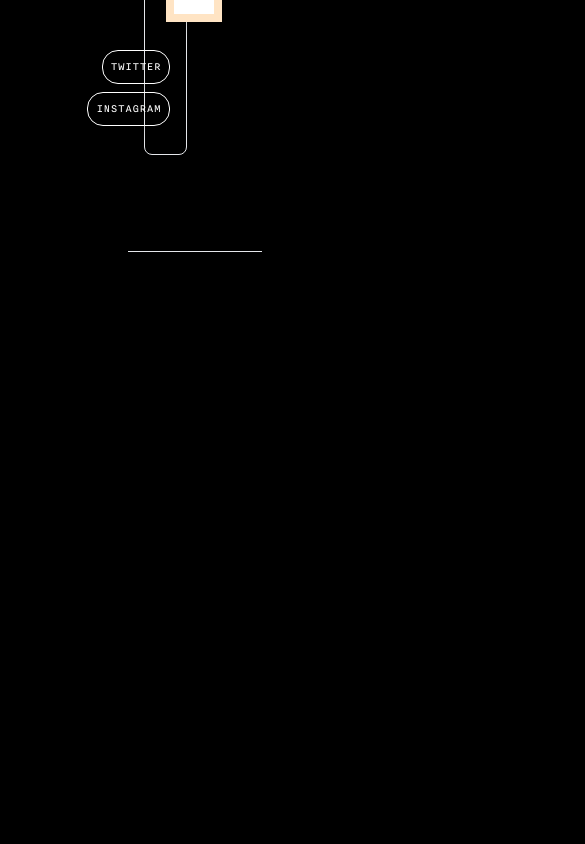
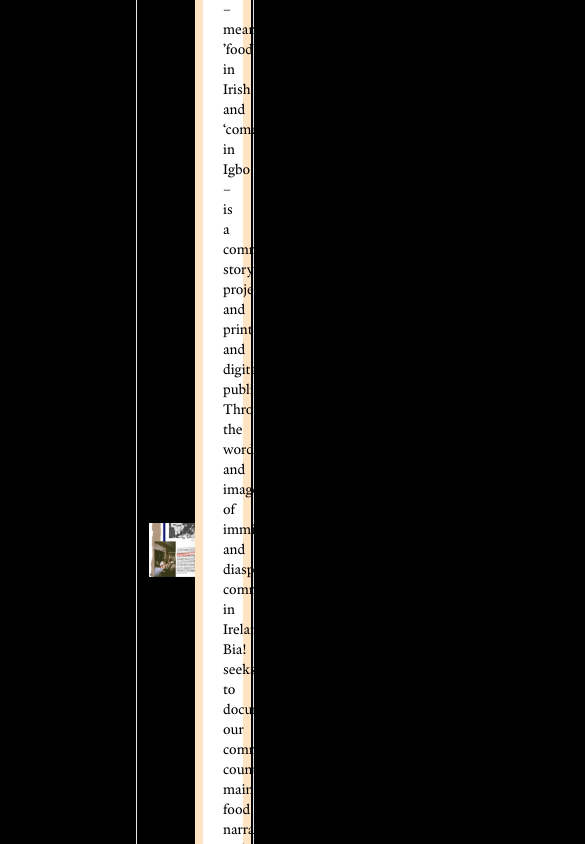
Before and after one commit to tobyonono/foodathome, a React (Create React App) app: page / in a window 390 px wide. Shown: the part 4391-5235 px from the top of the page, 585 px wide, since content can reach past the window. Before the commit the page ends 4803 px from the top, so only its background shows below. Built offline with nearby package versions, Linux system fonts and the light colour scheme.

Commit message:
added featured video section plus little mobile update

```diff
--- a/src/Home.js
+++ b/src/Home.js
@@ -8,6 +8,7 @@ import RecipeList from './components/RecipeList';
 import SubmitButton from './components/SubmitButton';
 import RecipePage from './RecipePage';
 import ReadingList from './components/ReadingList';
+import {StaticReadingList, staticVideoList} from './components/StaticReadingList';
 import { Link } from "react-router-dom";
 import { Search } from './icons/svg/svgs.js';
 import { Search2 } from './icons/svg/svgs.js';
@@ -64,15 +65,22 @@ const Home = () => {
                     onChange={onIngredientChange} placeholder="Search Something" />
                 <button className='searchButton hover-search-submit' onClick={getRecipes}><Search2 /></button>
             </header>
-            <section className='p-20 pb-0 mb-0 border-0'>
+            <section className='p-20 pb-0 border-0 mx-10'>
                 <div className="flex p-4">
                     <span className="text-white font-nitti text-4xl uppercase">Featured Reading</span>
                 </div>
-                <ReadingList />
-                <hr className='w-full'/>
+                <ReadingList staticList={StaticReadingList} />
+                <hr className='w-full m-4' />
+            </section>
+            <section className='p-20 pb-0 border-0 mx-10'>
+            <div className="flex p-4">
+                    <span className="text-white font-nitti text-4xl uppercase">Featured Video</span>
+                </div>
+                <ReadingList staticList={staticVideoList} />
+                <hr className='w-full m-4' />
             </section>
 
-            <section className='p-20 pb-0 mb-0 border-0'>
+            <section className='p-20 pb-0 border-0'>
                 <div className="flex p-4">
                     {recipeData && <span className="text-white font-nitti text-4xl uppercase">Recipes</span>}
                 </div>
--- a/src/RecipePage.css
+++ b/src/RecipePage.css
@@ -14,7 +14,7 @@
 
 section{
     border-top: 1px solid lightgrey;
-    margin: 3em;
+
 }
 
 .socialButton{
--- a/src/components/ReadingList.js
+++ b/src/components/ReadingList.js
@@ -1,19 +1,18 @@
 import React from 'react';
 import SingleRead from './SingleRead';
 import SingleRead2 from './SingleRead2';
-import StaticReadingList from './StaticReadingList';
 import '../Read.css';
 
-const ReadingList = () => {
-    const readCard = StaticReadingList.map((read, i) => {
+const ReadingList = ({staticList}) => {
+    const readCard = staticList.map((read, i) => {
 
         return <SingleRead2 key={read.id} id={read.id} name={read.name} image={read.img}
-            author={read.author} description={read.description} twitter={read.twitter} instagram={read.instagram}/>
+            author={read.author} description={read.description} twitter={read.twitter} instagram={read.instagram} asset={read.asset}/>
     });
 
     return (
         <div>
-            <ul className='grid grid-cols-2 gap-4 p-4'>
+            <ul className='grid grid-cols-1 lg:grid-cols-2 gap-8 p-4'>
                 {readCard}
             </ul>
         </div>
--- a/src/components/SingleRead2.js
+++ b/src/components/SingleRead2.js
@@ -2,9 +2,9 @@ import React from 'react';
 import { Link } from 'react-router-dom';
 
 
-const SingleRead = ({ id, name, author, image, description, twitter, instagram }) => (
+const SingleRead = ({ id, name, author, image, asset, description, twitter, instagram }) => (
 
-    <li className="relative grid grid-cols-[repeat(12,_1fr)] items-center font-nitti mb-20 p-3 border font-nitti text-sm uppercase shadow-lg rounded-lg">
+    <li className="relative grid grid-cols-[repeat(12,_1fr)] items-center font-nitti p-3 border font-nitti text-sm uppercase shadow-lg rounded-lg">
         <div className=" relative col-[7_/_-1] row-[1_/_1] text-right">
             <div className=''>
                 <p className="m-2 text-xs text-white ">{author}</p>
@@ -20,7 +20,7 @@ const SingleRead = ({ id, name, author, image, description, twitter, instagram }
         </div>
         <div className="relative col-[1_/_8] row-[1_/_-1]">
             <a className='' href='http://www.rachelama.com'>
-                <div className='hover:brightness-50 cursor-pointer'><img src={image} /></div>
+                <div className='hover:brightness-50 cursor-pointer'>{asset ? asset : <img src={image} />}</div>
             </a>
         </div>
     </li>
--- a/src/components/StaticReadingList.js
+++ b/src/components/StaticReadingList.js
@@ -54,4 +54,42 @@ export const StaticReadingList = [
 
   ];
 
-export default StaticReadingList;
+  export const staticVideoList = [
+    {
+      id: 1,
+      name: 'First We Feast',
+      author:'Danielson William',
+      asset:<iframe width="460" height="315" src="https://www.youtube.com/embed/6oWxf0gYFRU?controls=0&mute=1&autoplay=1&loop=1&modestbranding=1" title="YouTube video player" frameborder="0" allow="accelerometer; autoplay; clipboard-write; encrypted-media; gyroscope; picture-in-picture" allowfullscreen muted></iframe>,
+      description: 'Just someone named Daniel, wanting to spread vibes through my passions of music, food and cannabis. Not a chef, still enrolled and studying at the YouTube Culinary Institute.',
+      twitter: 'Sincere@april.biz',
+      instagram:'https://www.instagram.com/danielsonwilliams_/?hl=en'
+    },
+    {
+      id: 2,
+      name: '@gelen',
+      author:'Carolina Gelen',
+      asset:<iframe width="460" height="315" src="https://www.youtube.com/embed/k16HJElAt4o?controls=0&mute=1&autoplay=1&vq=large&playlist=k16HJElAt4o&loop=1&modestbranding=1" title="YouTube video player" frameborder="0" allow="accelerometer; autoplay; clipboard-write; encrypted-media; gyroscope; picture-in-picture" allowfullscreen muted></iframe>,
+      description: "I’m from Transylvania, Romania and immigrated to the US in 2021 pursuing my passion for cooking.  I’ve worked in five star restaurants and casual cafes but the best experience was growing up in my mothers kitchen.",
+      twitter: 'Sincere@april.biz',
+      instagram:'https://www.instagram.com/danielsonwilliams_/?hl=en'
+    },
+    {
+      id: 3,
+      name: 'Street Food Icons',
+      author:'Munchies',
+      asset:<iframe width="460" height="315" src="https://www.youtube.com/embed/videoseries?controls=0&mute=1&autoplay=1&vq=large&list=PLnPDn1Lb79JFjhC17KjxiFU41SKivZfrW&loop=1&modestbranding=1" title="YouTube video player" frameborder="0" allow="accelerometer; autoplay; clipboard-write; encrypted-media; gyroscope; picture-in-picture" allowfullscreen muted></iframe>,
+      description: "We chronicle the global culinary experience with diverse voices that include and come from: chefs and home cooks, makers and consumers, the politics and policies of food, 'front' and 'back of house' restaurant life, old wives' tales, innovative news, and culturally significant indicators in our modern world. ",
+      twitter: 'Sincere@april.biz',
+      instagram:'https://www.instagram.com/danielsonwilliams_/?hl=en'
+    },
+    {
+      id: 3,
+      name: 'Kia Cooks',
+      author:'Kia Damon',
+      asset:<iframe width="460" height="315" src="https://www.youtube.com/embed/4NFoDBd3vgk?controls=0&mute=1&autoplay=1&playlist=4NFoDBd3vgk&loop=1&modestbranding=1" title="YouTube video player" frameborder="0" allow="accelerometer; autoplay; clipboard-write; encrypted-media; gyroscope; picture-in-picture" allowfullscreen muted></iframe>,
+      description: "Kia Damon is a self-taught chef and proud Floridan woman. While paving her way through kitchens, she launched The Supper Club From Nowhere as a response to the lack of visible Black women in her culinary community.",
+      twitter: 'Sincere@april.biz',
+      instagram:'https://www.instagram.com/danielsonwilliams_/?hl=en'
+    }
+
+  ];
```
